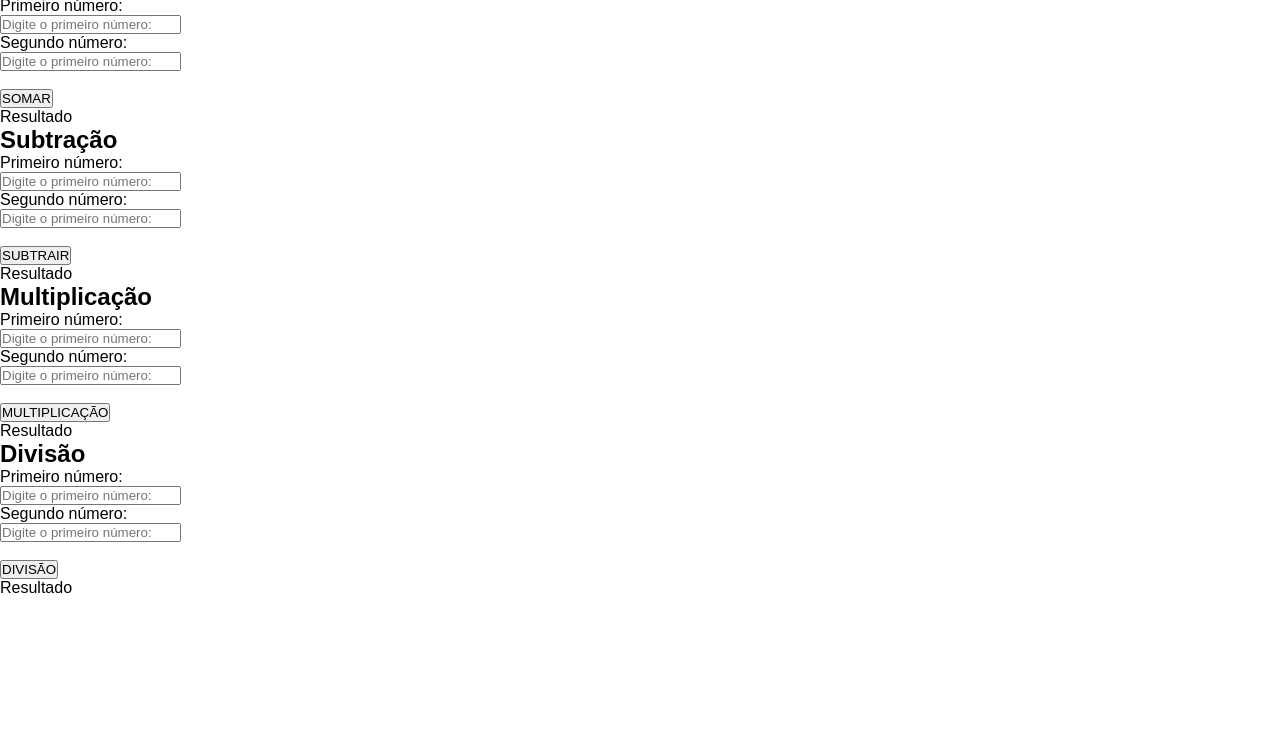
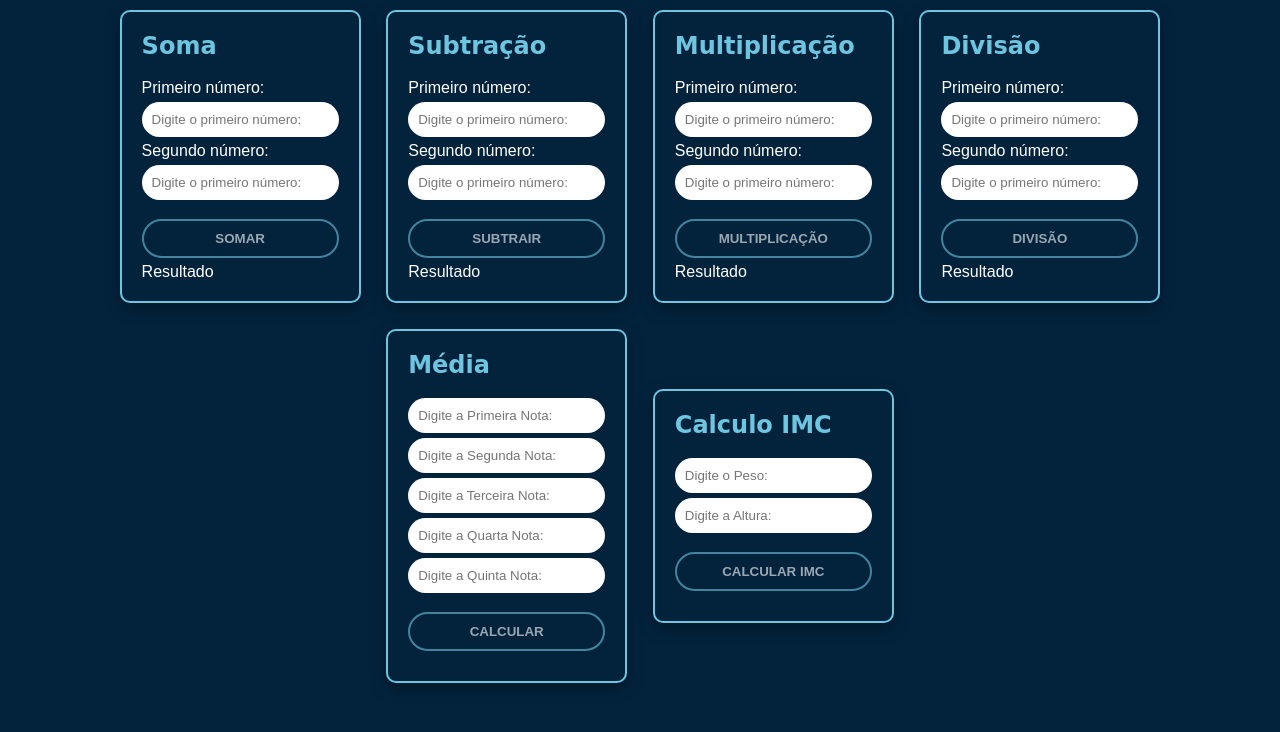
Before and after one commit to Igor-Victor21/Cola-Github, a plain HTML site: page Aula 02/math.html in a window 1280 px wide. Shown: the part 68-800 px from the top of the page. Drawn offline with Linux system fonts and the light colour scheme.

Commit message:
Aula de CSS Estilizando e alguns exercicios

```diff
--- a/Aula 02/math.css
+++ b/Aula 02/math.css
@@ -3,3 +3,69 @@
     margin : 0;
     font-family: Arial, Helvetica, sans-serif;
 }
+
+body{
+    display: flex;
+    flex-direction: column;
+    align-items: center;
+    justify-content: center;
+    margin-top: 20px;
+    gap: 20px;
+    background-color: rgb(3, 35, 61);
+    color: #ffffff;
+    padding-bottom: 20px;
+
+}
+h1{
+    font-family: cursive;
+}
+
+main{
+    display: flex;
+    flex-direction: row;
+    flex-wrap: wrap;
+    gap: 2vw;
+    width: 100%;
+    align-items: center;
+    justify-content: center;
+}
+
+section{
+    display: flex;
+    flex-direction: column;
+    gap: 5px;
+    padding: 20px;
+    border: 2px solid #6dc5e0;
+    border-radius: 10px;
+    box-shadow: rgba(0, 0, 0, 0.35) 0px 5px 15px;
+
+}
+
+h2{
+    margin-bottom: 14px;
+    color: #6dc5e0;
+    font-family: cursive;
+
+}
+button{
+    margin-top: 14px;
+    background: transparent;
+    border: none;
+    border: 2px solid #6dc5e0;
+    border-radius: 999px;
+    padding: 10px;
+    color: #ffffff;
+    font-weight: bold;
+    opacity: 0.6;
+    transition: all 200ms ease-in-out;
+}
+button:hover{
+    cursor: pointer;
+    opacity: 1;
+}
+
+input{
+    padding: 10px;
+    border-radius: 999px;
+    border: none;
+}
--- a/Aula 02/math.html
+++ b/Aula 02/math.html
@@ -8,50 +8,73 @@
 </head>
 <body>
    <h1>Contas matemáticas</h1>
+   <main>
     <section>
         <h2>Soma</h2>
 
-    <label for="n1">Primeiro número:</label><br>
-    <input type="text" id="n1" placeholder="Digite o primeiro número: "><br>
-    <label for="n2">Segundo número:</label><br>
-    <input type="text" id="n2" placeholder="Digite o primeiro número: "><br><br>
-    <button onclick="somar()">SOMAR</button><br>
+        <label for="n1">Primeiro número:</label>
+        <input type="text" id="n1" placeholder="Digite o primeiro número: ">
+        <label for="n2">Segundo número:</label>
+        <input type="text" id="n2" placeholder="Digite o primeiro número: ">
+        <button onclick="somar()">SOMAR</button>
         <p id="res">Resultado</p>
 
        </section>
        <section>
         <h2>Subtração</h2>
 
-    <label for="n3">Primeiro número:</label><br>
-    <input type="text" id="n3" placeholder="Digite o primeiro número: "><br>
-    <label for="n4">Segundo número:</label><br>
-    <input type="text" id="n4" placeholder="Digite o primeiro número: "><br><br>
-    <button onclick="subtracao()">SUBTRAIR</button><br>
+        <label for="n3">Primeiro número:</label>
+        <input type="text" id="n3" placeholder="Digite o primeiro número: ">
+        <label for="n4">Segundo número:</label>
+        <input type="text" id="n4" placeholder="Digite o primeiro número: ">
+        <button onclick="subtracao()">SUBTRAIR</button>
         <p id="res1">Resultado</p>
 
        </section>
        <section>
         <h2>Multiplicação</h2>
 
-    <label for="n5">Primeiro número:</label><br>
-    <input type="text" id="n5" placeholder="Digite o primeiro número: "><br>
-    <label for="n6">Segundo número:</label><br>
-    <input type="text" id="n6" placeholder="Digite o primeiro número: "><br><br>
-    <button onclick="multiplicacao()">MULTIPLICAÇÃO</button><br>
+        <label for="n5">Primeiro número:</label>
+        <input type="text" id="n5" placeholder="Digite o primeiro número: ">
+        <label for="n6">Segundo número:</label>
+        <input type="text" id="n6" placeholder="Digite o primeiro número: ">
+        <button onclick="multiplicacao()">MULTIPLICAÇÃO</button>
         <p id="res2">Resultado</p>
 
        </section>
        <section>
         <h2>Divisão</h2>
 
-    <label for="n7">Primeiro número:</label><br>
-    <input type="text" id="n7" placeholder="Digite o primeiro número: "><br>
-    <label for="n8">Segundo número:</label><br>
-    <input type="text" id="n8" placeholder="Digite o primeiro número: "><br><br>
-    <button onclick="divisao()">DIVISÃO</button><br>
+        <label for="n7">Primeiro número:</label>
+        <input type="text" id="n7" placeholder="Digite o primeiro número: ">
+        <label for="n8">Segundo número:</label>
+        <input type="text" id="n8" placeholder="Digite o primeiro número: ">
+        <button onclick="divisao()">DIVISÃO</button>
         <p id="res3">Resultado</p>
 
        </section>
+
+       <section>
+        <h2>Média</h2>
+        <input type="text" id="m1" placeholder="Digite a Primeira Nota: ">
+        <input type="text" id="m2" placeholder="Digite a Segunda Nota: ">
+        <input type="text" id="m3" placeholder="Digite a Terceira Nota: ">
+        <input type="text" id="m4" placeholder="Digite a Quarta Nota: ">
+        <input type="text" id="m5" placeholder="Digite a Quinta Nota: ">
+        <button onclick="media()">CALCULAR</button>
+        <p id="respMedia"></p>
+        <p id="msg"></p>
+       </section>
+
+       <section>
+        <h2>Calculo IMC</h2>
+        <input type="text" id="p1" placeholder="Digite o Peso: ">
+        <input type="text" id="a1" placeholder="Digite a Altura: ">
+        <button onclick="calculoImc()">CALCULAR IMC</button>
+        <p id="respCalcImc"></p>
+        <p id="msgImc"></p>
+       </section>
+   </main>
       <script>
     </script>
 
--- a/Aula 02/math.js
+++ b/Aula 02/math.js
@@ -21,9 +21,67 @@ function multiplicacao(){
     return res2
 }
 function divisao(){
+    document.getElementById("n8").style.border = "1px solid black"
     var numero1 = parseFloat(document.getElementById("n7").value)
     var numero2 = parseFloat(document.getElementById("n8").value )
     var res = document.getElementById("res3")
-    res.textContent = numero1/numero2
+    if(numero2 !== 0){
+        res.textContent = (numero1/numero2).toFixed(1)
+    }else{
+        res.textContent = "Não pode Dividir por 0"
+        document.getElementById("n8").style.border = "2px solid red"
+    }
     return res3
 }
+function media(){
+    var media1 = parseFloat(document.getElementById("m1").value)
+    var media2 = parseFloat(document.getElementById("m2").value)
+    var media3 = parseFloat(document.getElementById("m3").value)
+    var media4 = parseFloat(document.getElementById("m4").value)
+    var media5 = parseFloat(document.getElementById("m5").value)
+    var media =  document.getElementById("respMedia")
+    var msg = document.getElementById("msg")
+    var resp = (media1 + media2 + media3 + media4 + media5) / 5
+    if(resp >= 7){
+        media.textContent = resp
+        msg.textContent = "PASSOU"
+        msg.style.color = "green"
+    }else{
+        msg.textContent = "REPROVOU"
+        msg.style.color = "red"
+    }
+
+}
+
+function calculoImc(){
+    var peso = parseFloat(document.getElementById("p1").value)
+    var altura = parseFloat(document.getElementById("a1").value)
+    var respCalcIMC = document.getElementById("respCalcImc")
+    var msgImc = document.getElementById("msgImc")
+    var calcImc = peso/(altura*altura)
+
+    if(calcImc >= 40.0){
+        respCalcIMC.textContent = calcImc
+        msgImc.textContent = "Obesidade Grau III"
+    }
+    else if(calcImc >= 35.0 && calcImc <= 39.9){
+        respCalcIMC.textContent = calcImc
+        msgImc.textContent = "Obesidade Grau II"
+    }
+    else if(calcImc >= 30.0 && calcImc <= 34.9){
+        respCalcIMC.textContent = calcImc
+        msgImc.textContent = "Obesidade Grau I"
+    }
+    else if(calcImc >= 25.0 && calcImc <= 29.9){
+        respCalcIMC.textContent = calcImc
+        msgImc.textContent = "SobrePeso"
+    }
+    else if(calcImc >= 18.6 && calcImc <= 24.9){
+        respCalcIMC.textContent = calcImc
+        msgImc.textContent = "Normal"
+    }else{
+        respCalcIMC.textContent = calcImc
+        msgImc.textContent = "Abaixo do Normal"
+    }
+
+    }
```
Lines whose indentation alone changed are shown as unchanged.
